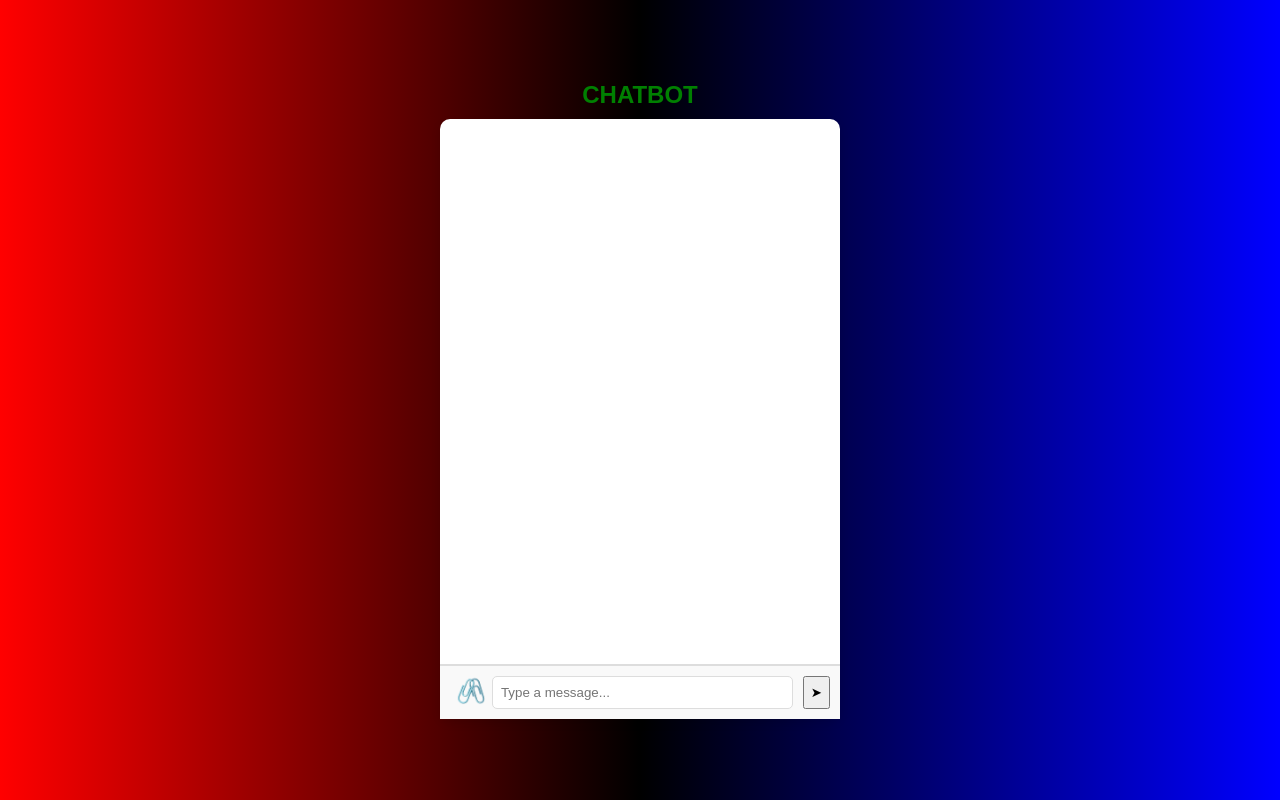
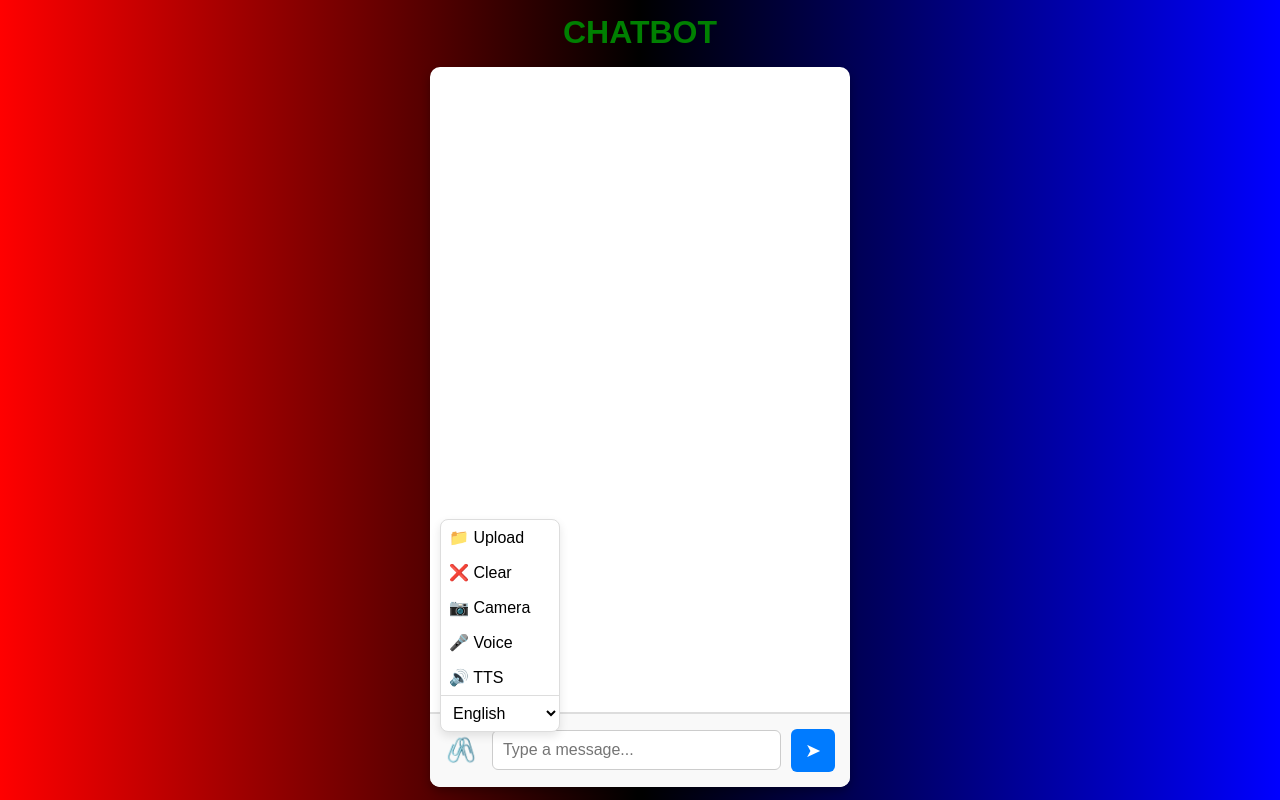
Before and after one commit to jeyaram1023/Chat-bot-ai, a plain HTML site: page index.html in a window 1280 px wide. Both pictures are taken after a click on the button "🖇️". Drawn offline with Linux system fonts and the light colour scheme.

Commit message:
Update index.html
V1

```diff
--- a/index.html
+++ b/index.html
@@ -1,11 +1,12 @@
-<!DOCTYPE html>
-<html lang="en">
+<!DOCTYPE html>  <html lang="en">
 <head>
-  <meta charset="UTF-8">
-  <meta name="viewport" content="width=device-width, initial-scale=1.0">
+  <meta charset="UTF-8" />
+  <meta name="viewport" content="width=device-width, initial-scale=1.0" />
   <title>Chatbot with Voice and TTS</title>
   <style>
-   body {
+    * {
+      box-sizing: border-box;
+    }  body {
   font-family: Arial, sans-serif;
   margin: 0;
   padding: 0;
@@ -13,15 +14,16 @@
   flex-direction: column;
   justify-content: center;
   align-items: center;
-  height: 100vh;
+  min-height: 100vh;
   background: linear-gradient(to right, red, black, blue);
   color: white;
 }
 
 .chat-title {
-  font-size: 24px;
+  font-size: 2rem;
   font-weight: bold;
-  margin-bottom: 10px;
+  margin-bottom: 1rem;
+  text-align: center;
   animation: colorChange 3s infinite;
 }
 
@@ -33,14 +35,16 @@
 }
 
 .chat-container {
-  width: 400px;
-  height: 600px;
+  width: 95%;
+  max-width: 420px;
+  height: 90vh;
   background-color: #fff;
   border-radius: 10px;
-  box-shadow: 0 4px 10px rgba(0, 0, 0, 0.1);
+  box-shadow: 0 4px 10px rgba(0, 0, 0, 0.3);
   display: flex;
   flex-direction: column;
-  color: rgb(0, 0, 0);
+  color: #000;
+  overflow: hidden;
 }
 
 .chat-body {
@@ -55,6 +59,7 @@
   padding: 8px 12px;
   border-radius: 8px;
   max-width: 70%;
+  word-wrap: break-word;
 }
 
 .user-message {
@@ -71,6 +76,8 @@
 
 .chat-footer {
   display: flex;
+  flex-wrap: wrap;
+  align-items: center;
   padding: 10px;
   background-color: #f9f9f9;
   border-top: 1px solid #ddd;
@@ -78,102 +85,113 @@
 
 .message-input {
   flex: 1;
+  min-width: 0;
+  padding: 10px;
+  font-size: 1rem;
+  border: 1px solid #ccc;
+  border-radius: 6px;
+  margin: 5px;
+}
+
+#send-message {
+  background-color: #007bff;
+  color: white;
+  font-size: 1.2rem;
+  border: none;
+  padding: 10px 14px;
+  border-radius: 6px;
+  cursor: pointer;
+  margin: 5px;
+}
+
+.clip-container {
+  position: relative;
+  margin-right: 5px;
+}
+
+#clip-button {
+  background: none;
+  border: none;
+  font-size: 1.5rem;
+  cursor: pointer;
+}
+
+.clip-dropdown {
+
+display: none;
+position: absolute;
+bottom: 110%; /* ✅ Keeps the dropdown ABOVE the button */
+left: 0;
+background-color: #fff;
+border: 1px solid #ddd;
+border-radius: 8px;
+box-shadow: 0 4px 10px rgba(0, 0, 0, 0.1);
+z-index: 10;
+min-width: 120px;
+}
+
+.clip-dropdown button,
+.clip-dropdown select {
+  display: block;
+  width: 100%;
   padding: 8px;
-  border: 1px solid #ddd;
-  border-radius: 5px;
-  margin-right: 10px;
+  font-size: 1rem;
+  border: none;
+  background: none;
+  text-align: left;
+  cursor: pointer;
+}
+
+.clip-dropdown button:hover {
+  background-color: #f1f1f1;
+}
+
+.clip-dropdown select {
+  border-top: 1px solid #ddd;
+  outline: none;
 }
 
 .hidden {
   display: none;
 }
 
-/* Clip button and dropdown */
-.clip-container {
-  position: relative;
-  display: inline-block;
+.clip-container:focus-within .clip-dropdown,
+.clip-container:hover .clip-dropdown {
+  display: block;
 }
-
-#clip-button {
 
 
 
-
-
-
-
-  background: none;
-  border: none;
-  font-size: 24px;
-  cursor: pointer;
-}
-
-.clip-dropdown {
-  display: none;
-  position: absolute;
-  bottom: 100%;
-  left: 0;
-  background-color: #fff;
-  border: 1px solid #ddd;
-  border-radius: 5px;
-  box-shadow: 0 4px 10px rgba(0, 0, 0, 0.1);
-  z-index: 1;
-}
-
-.clip-dropdown button {
-  display: block;
-  width: 100%;
-  padding: 8px;
-  background: none;
-  border: none;
-  font-size: 20px;
-  cursor: pointer;
-  text-align: left;
-}
-
-.clip-dropdown button:hover {
-  background-color: #f1f1f1;
-}
-
-/* Show dropdown when clip button is clicked */
-.clip-container:hover .clip-dropdown {
-  display: block;
-}
   </style>
 </head>
 <body>
-  <div class="chat-title">CHATBOT</div>
-  <div class="chat-container">
-    <div class="chat-body"></div>
-    <div class="chat-footer">
-      <!-- Clip button and dropdown menu -->
+  <div class="chat-title">CHATBOT</div>    <div class="chat-container">
+    <div class="chat-body" id="chat-body"></div>  <div class="chat-footer">
   <div class="clip-container">
     <button id="clip-button">🖇️</button>
     <div class="clip-dropdown">
-          <button id="file-upload">📁</button>
-          <input type="file" id="file-input" class="hidden" accept="image/*">
-          <button id="clear-file" class="hidden">❌</button>
-          <button id="camera-button">📷</button> <!-- New camera button -->
-          <button id="voice-input">🎤</button>
-          <button id="toggle-tts">🔊</button>
+      <button id="file-upload">📁 Upload</button>
+      <input type="file" id="file-input" class="hidden" accept="image/*" />
+      <button id="clear-file">❌ Clear</button>
+      <button id="camera-button">📷 Camera</button>
+      <button id="voice-input">🎤 Voice</button>
+      <button id="toggle-tts">🔊 TTS</button>
       <select id="language-selector">
         <option value="en">English</option>
+        <option value="hi">Hindi</option>
+        <option value="ta">Tamil</option>
         <option value="es">Spanish</option>
         <option value="fr">French</option>
         <option value="de">German</option>
-            <option value="hi">Hindi</option>
         <option value="ja">Japanese</option>
         <option value="zh">Chinese</option>
       </select>
     </div>
   </div>
 
-      <!-- Message input and send button -->
-      <input type="text" class="message-input" placeholder="Type a message..." />
+  <input type="text" class="message-input" id="message-input" placeholder="Type a message..." />
   <button id="send-message">➤</button>
 </div>
-  </div>
 
-  <script src="script.js"></script>
-</body>
+  </div>    <script src="script.js"></script>  </body>
 </html>
```
Lines whose indentation alone changed are shown as unchanged.
